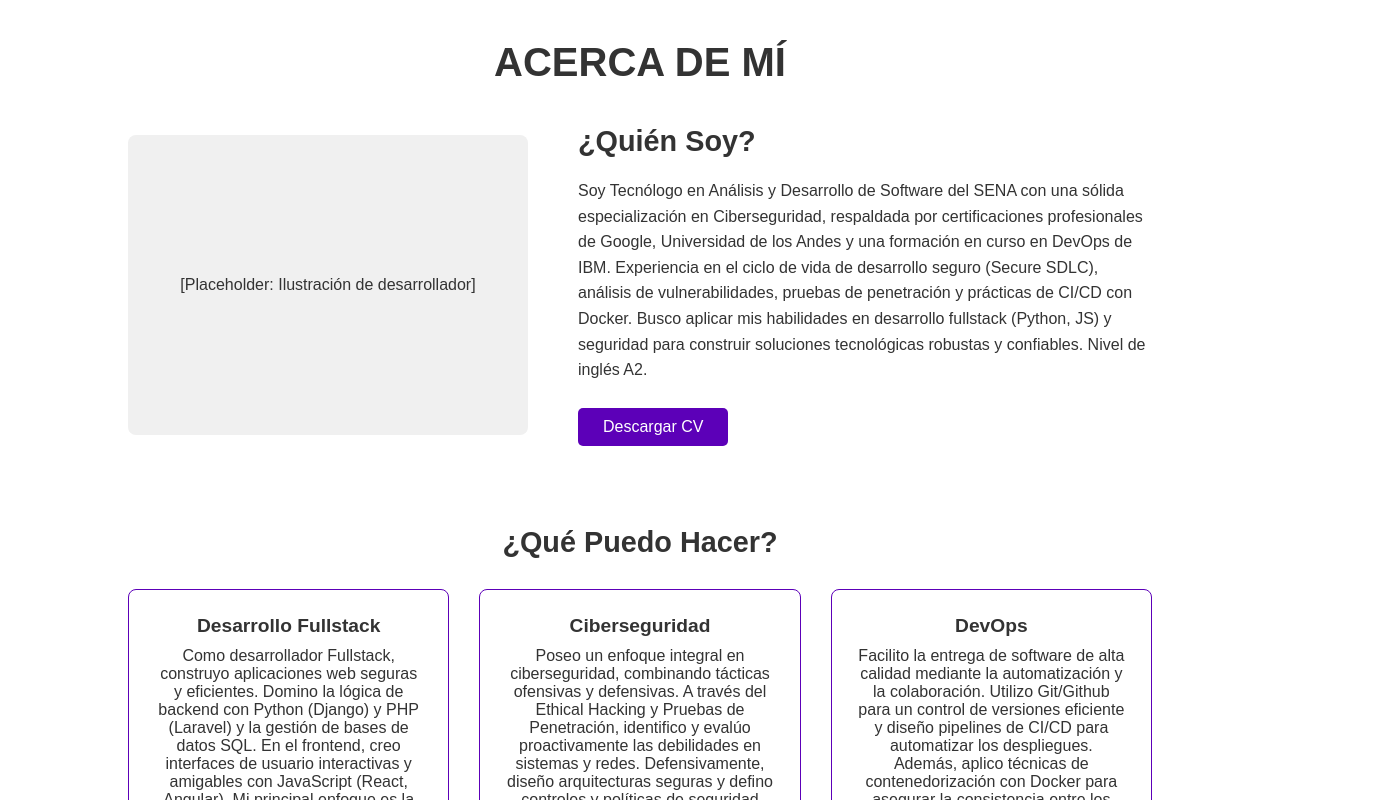
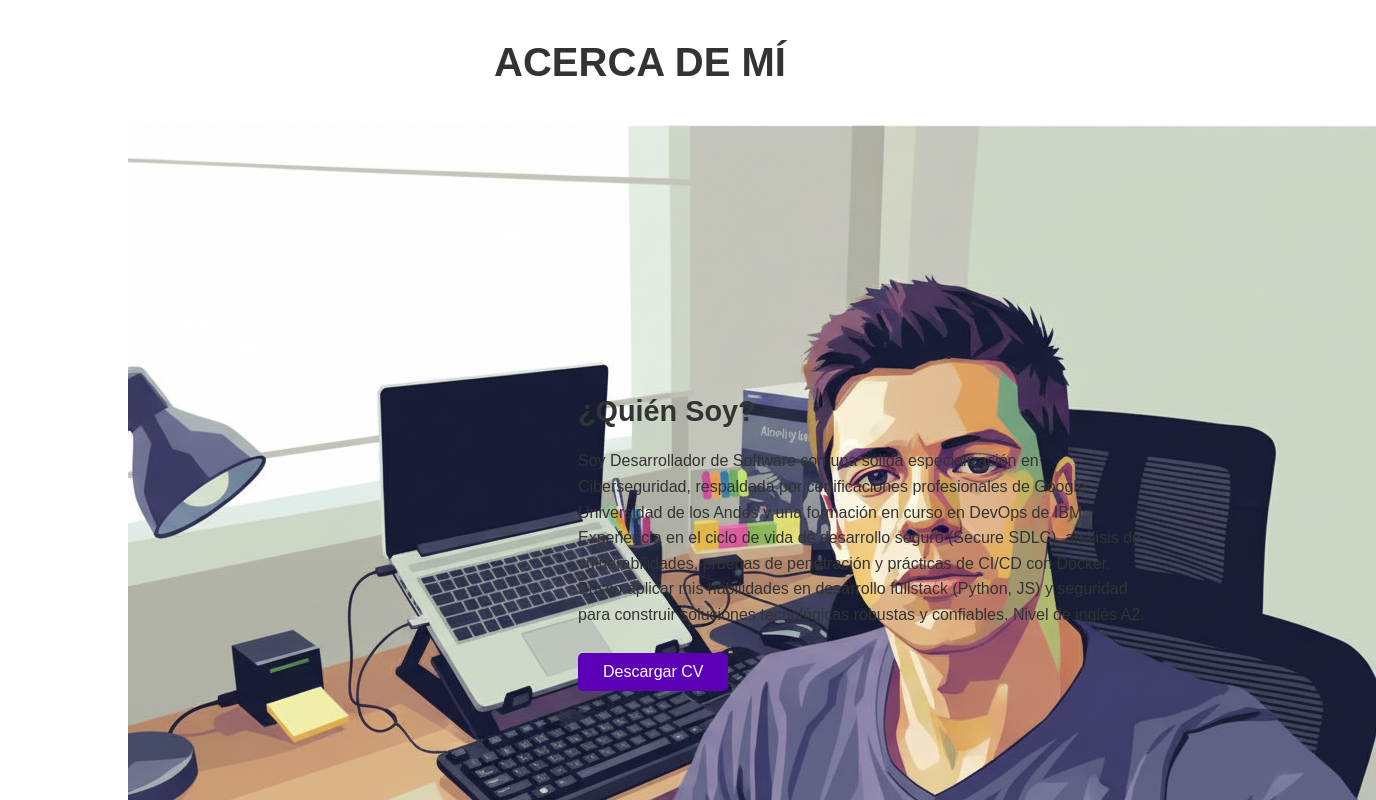
Before and after one commit to JordyVillamil/JordyVillamil.github.io, a React (Vite) app: page / in a window 1280 px wide. Shown: the part 840-1640 px from the top of the page, 1376 px wide, since content can reach past the window. Built offline with nearby package versions, Linux system fonts and the light colour scheme.

Commit message:
se agrega ilustracion

```diff
--- a/src/sections/AboutSection.tsx
+++ b/src/sections/AboutSection.tsx
@@ -1,6 +1,7 @@
 // src/sections/AboutSection.tsx
 import React from 'react';
 import '../styles/AboutSection.css'; // Crear este archivo
+import aboutmelogo from '../assets/logos/aboutme.png';
 
 interface SectionProps {
   id: string; // "acerca-de-mi"
@@ -15,11 +16,11 @@ const AboutSection: React.FC<SectionProps> = ({ id }) => {
       <div className="who-i-am-block">
         <div className="illustration">
           {/* Aquí iría el componente de la ilustración (Image of a developer working on a desktop) */}
-          <p>[Placeholder: Ilustración de desarrollador]</p>
+          <img src={aboutmelogo} alt="ilustracion sobre mi"/>
         </div>
         <div className="bio-content">
           <h3>¿Quién Soy?</h3>
-          <p>Soy Tecnólogo en Análisis y Desarrollo de Software del SENA con una sólida especialización en Ciberseguridad, respaldada por certificaciones profesionales de Google, Universidad de los Andes y una formación en curso en DevOps de IBM. Experiencia en el ciclo de vida de desarrollo seguro (Secure SDLC), análisis de vulnerabilidades, pruebas de penetración y prácticas de CI/CD con Docker. Busco aplicar mis habilidades en desarrollo fullstack (Python, JS) y seguridad para construir soluciones tecnológicas robustas y confiables. Nivel de inglés A2.</p>
+          <p>Soy Desarrollador de Software con una sólida especialización en Ciberseguridad, respaldada por certificaciones profesionales de Google, Universidad de los Andes y una formación en curso en DevOps de IBM. Experiencia en el ciclo de vida de desarrollo seguro (Secure SDLC), análisis de vulnerabilidades, pruebas de penetración y prácticas de CI/CD con Docker. Busco aplicar mis habilidades en desarrollo fullstack (Python, JS) y seguridad para construir soluciones tecnológicas robustas y confiables. Nivel de inglés A2.</p>
           <button className="cv-button">Descargar CV</button>
         </div>
       </div>
```
Also changed, not shown: src/assets/logos/aboutme.png (renamed from src/assets/logos/1760287232630 (1).png).
